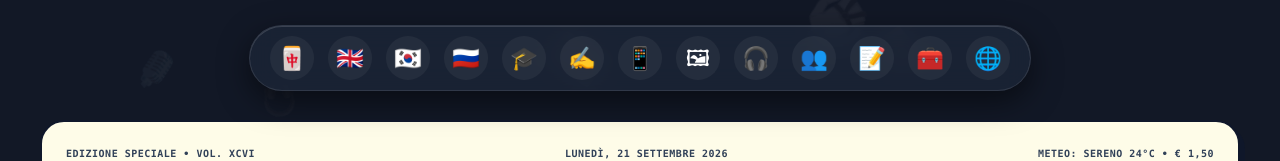
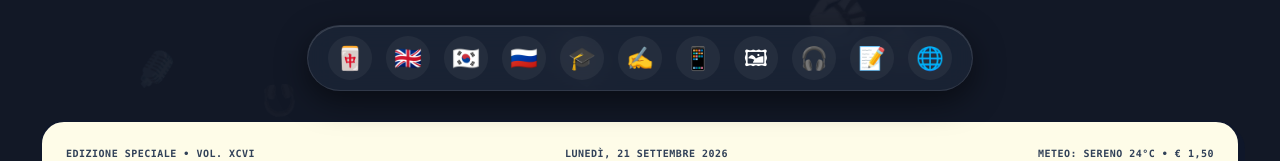
Before and after one commit to scottino2019-glitch/Il-mio-Hub-linguistico-, a React (Vite) app: page / in a window 1280 px wide. Shown: the top 161 px of the page. Built offline with nearby package versions, Linux system fonts and the light colour scheme; a web font is replaced by a local one.

Commit message:
Remove social and ufficio-virtuale links from App

```diff
--- a/src/App.tsx
+++ b/src/App.tsx
@@ -64,9 +64,7 @@ export default function App() {
         <a href="https://chinese-os-cell.vercel.app/" target="_blank" rel="noopener noreferrer" className="dock-item apple" data-tooltip="Cinese OS">📱</a>
         <a href="https://photo-finder-kohl.vercel.app/" target="_blank" rel="noopener noreferrer" className="dock-item immagini" data-tooltip="Ricerca immagini">🖼</a>
         <a href="https://winamp-swart.vercel.app/" target="_blank" rel="noopener noreferrer" className="dock-item Musica" data-tooltip="Musica">🎧</a>
-        <a href="social.html" target="_blank" rel="noopener noreferrer" className="dock-item Social" data-tooltip="Social">👥</a>
         <a href="https://bunko-rho.vercel.app/" target="_blank" rel="noopener noreferrer" className="dock-item Editor" data-tooltip="Bunko">📝</a>
-        <a href="https://ufficio-virtuale.vercel.app/" target="_blank" rel="noopener noreferrer" className="dock-item Ufficio-Virtuale" data-tooltip="Ufficio-Virtuale">🧰</a>
         <a href="BlogCraft.html" target="_blank" rel="noopener noreferrer" className="dock-item BlogCraft" data-tooltip="BlogCraft">🌐</a>
       </nav>
 
```
